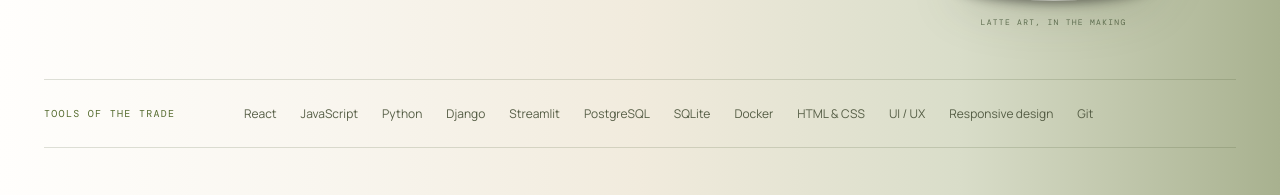
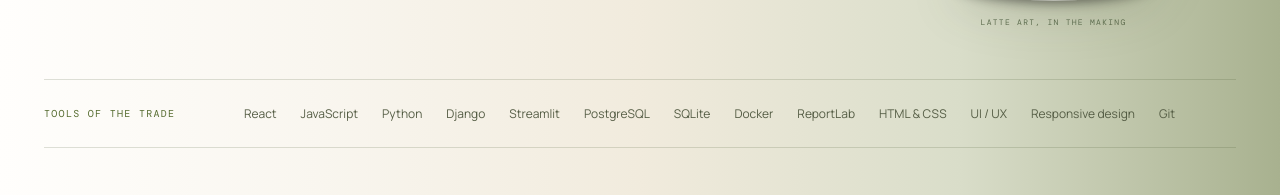
Before and after one commit to rnvjn2126/portfolio, a React (Vite) app: page / in a window 1280 px wide. Shown: the part 1635-1830 px from the top of the page. Built offline with nearby package versions, Linux system fonts and the light colour scheme; no server answers.

Commit message:
Include ReportLab PDF development among portfolio skills from B2B prototype

```diff
--- a/src/data/site.js
+++ b/src/data/site.js
@@ -11,7 +11,7 @@ export const site = {
     { label: 'GitHub', href: 'https://github.com/rnvjn2126' },
     { label: 'Instagram', href: 'https://www.instagram.com/aarnav_jain.21' },
   ],
-  skills: ['React', 'JavaScript', 'Python', 'Django', 'Streamlit', 'PostgreSQL', 'SQLite', 'Docker', 'HTML & CSS', 'UI / UX', 'Responsive design', 'Git'],
+  skills: ['React', 'JavaScript', 'Python', 'Django', 'Streamlit', 'PostgreSQL', 'SQLite', 'Docker', 'ReportLab', 'HTML & CSS', 'UI / UX', 'Responsive design', 'Git'],
   services: [
     { number: '01', title: 'Web development', description: 'Responsive websites and web apps built for clarity, performance and daily use.' },
     { number: '02', title: 'Interface design', description: 'Thoughtful user experiences with clear structure and comfortable navigation.' },
```
